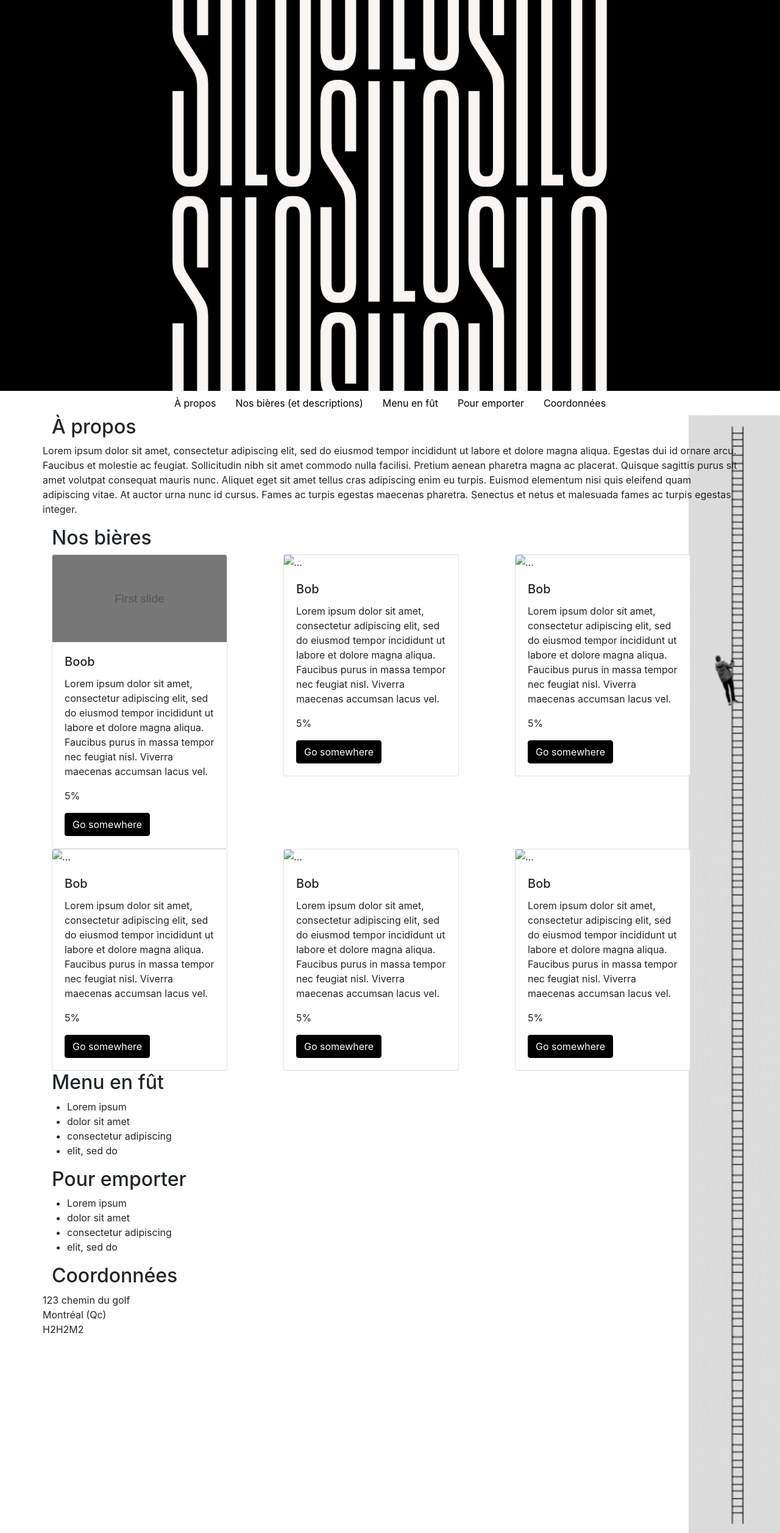
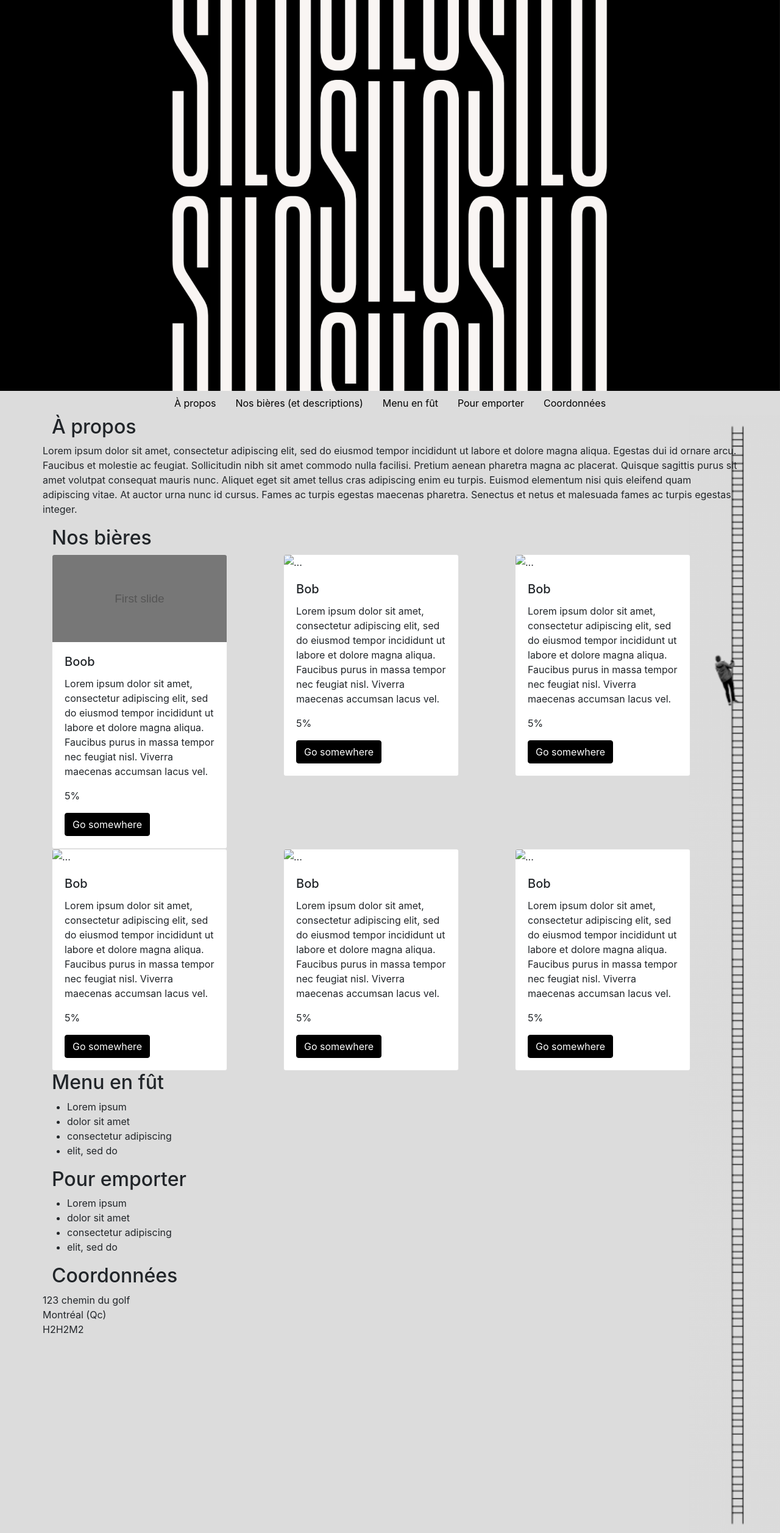
Before and after one commit to bieresilo/silo, a Jekyll site: the page built from index.html, in a window 1280 px wide. Shown: the whole page at 61% size. Built offline with Jekyll 4.4.1, drawn with Linux system fonts in a browser that asks for light colours; nearby versions of some CDN libraries; grey boxes are pictures that could not be loaded.

Commit message:
set background color

```diff
--- a/css/main.scss
+++ b/css/main.scss
@@ -5,6 +5,9 @@
 
 html {
     scroll-behavior: smooth;
+}
+body {
+    background-color: rgb(220, 220, 220);
 }
 h1 {
     font-size: 50px;
```
